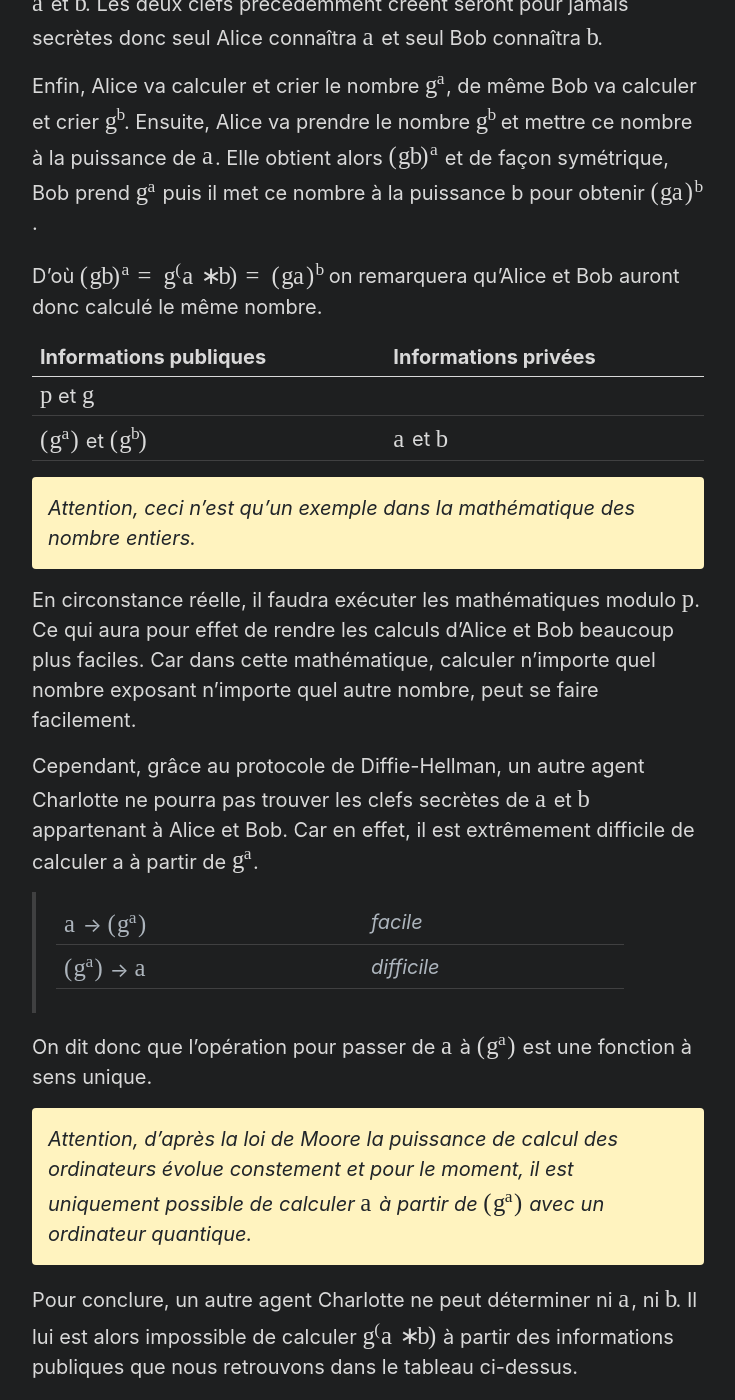
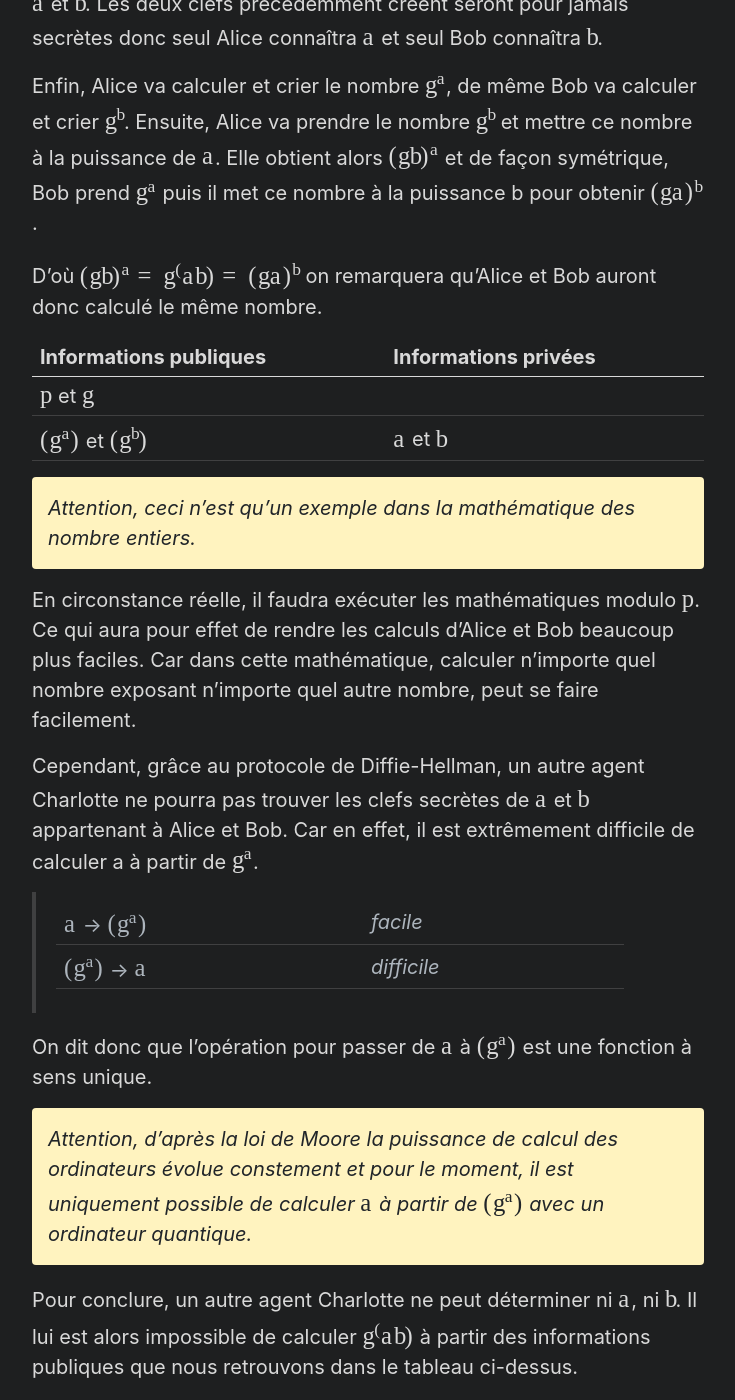
Before and after one commit to Afterlife6277/blog, a Jekyll site: the page built from _posts/2020-12-27-la-communication-chiffrée-en-public.md, in a window 1280 px wide and 1400 px high, scrolled down 2727 px. Shown: the whole window, without its empty margins (272-1007 px from the left). Built offline with Jekyll 4.4.1, drawn with Linux system fonts in a browser that asks for light colours; some web fonts are replaced.

```diff
--- a/_posts/2020-12-27-la-communication-chiffrée-en-public.md
+++ b/_posts/2020-12-27-la-communication-chiffrée-en-public.md
@@ -50,7 +50,7 @@ On considère à présent qu'Alice crie le nombre $$ p = 100.000.217 $$ et $$ g
 
 Enfin, Alice va calculer et crier le nombre $$ g^a $$, de même Bob va calculer et crier $$ g^b $$. Ensuite, Alice va prendre le nombre $$ g^b $$ et mettre ce nombre à la puissance de $$ a $$. Elle obtient alors $$ (gb)^a $$ et de façon symétrique, Bob prend $$ g^a $$ puis il met ce nombre à la puissance b pour obtenir $$ (ga)^b $$.
 
-D'où $$ (gb)^a = g^(a*b) = (ga)^b $$ on remarquera qu'Alice et Bob auront donc calculé le même nombre.
+D'où $$ (gb)^a = g^(ab) = (ga)^b $$ on remarquera qu'Alice et Bob auront donc calculé le même nombre.
 
 |Informations publiques|Informations privées|
 |----------------------|--------------------|
@@ -71,6 +71,6 @@ On dit donc que l'opération pour passer de $$ a $$ à $$ (g^a) $$ est une fonct
 *Attention, d'après la loi de Moore la puissance de calcul des ordinateurs évolue constement et pour le moment, il est uniquement possible de calculer $$ a $$ à partir de $$ (g^a) $$ avec un ordinateur quantique.*
 {: .message }
 
-Pour conclure, un autre agent Charlotte ne peut déterminer ni $$ a $$, ni $$ b $$. Il lui est alors impossible de calculer $$ g^(a*b) $$ à partir des informations publiques que nous retrouvons dans le tableau ci-dessus.
+Pour conclure, un autre agent Charlotte ne peut déterminer ni $$ a $$, ni $$ b $$. Il lui est alors impossible de calculer $$ g^(ab) $$ à partir des informations publiques que nous retrouvons dans le tableau ci-dessus.
 
-Le protocole de Diffie-Hellman permet donc de créer un secret partagé à savoir le nombre $$ g^(a*b) $$. Et grâce à ce secret, Alice et Bob peuvent utiliser d'autres outils cryptographiques pour déterminer un chiffrement commun qui leur permettra ensuite de communiquer de manière complètement chiffrée sans avoir eu à se rencontrer à l'avance au préalable.
+Le protocole de Diffie-Hellman permet donc de créer un secret partagé à savoir le nombre $$ g^(ab) $$. Et grâce à ce secret, Alice et Bob peuvent utiliser d'autres outils cryptographiques pour déterminer un chiffrement commun qui leur permettra ensuite de communiquer de manière complètement chiffrée sans avoir eu à se rencontrer à l'avance au préalable.
```
